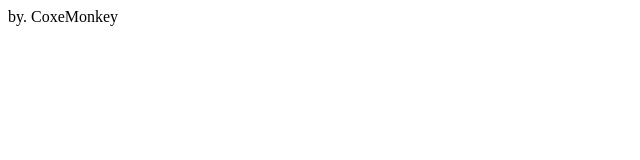
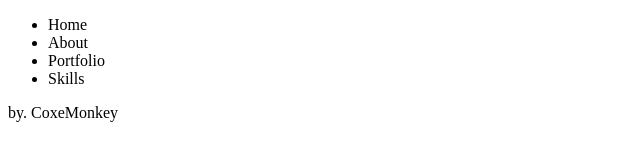
Before and after one commit to GangOn0215/git_study, a plain HTML site: page index.html in a window 1280 px wide. Shown: the whole page, without its empty margins (0-640 px from the left). Drawn offline with Linux system fonts and the light colour scheme.

Commit message:
add index.html - navigation

```diff
--- a/index.html
+++ b/index.html
@@ -11,6 +11,12 @@
   <section>
     <header>
       <nav>
+        <ul>
+          <li>Home</li>
+          <li>About</li>
+          <li>Portfolio</li>
+          <li>Skills</li>
+        </ul>
       </nav>
     </header>
     <article></article>
```
